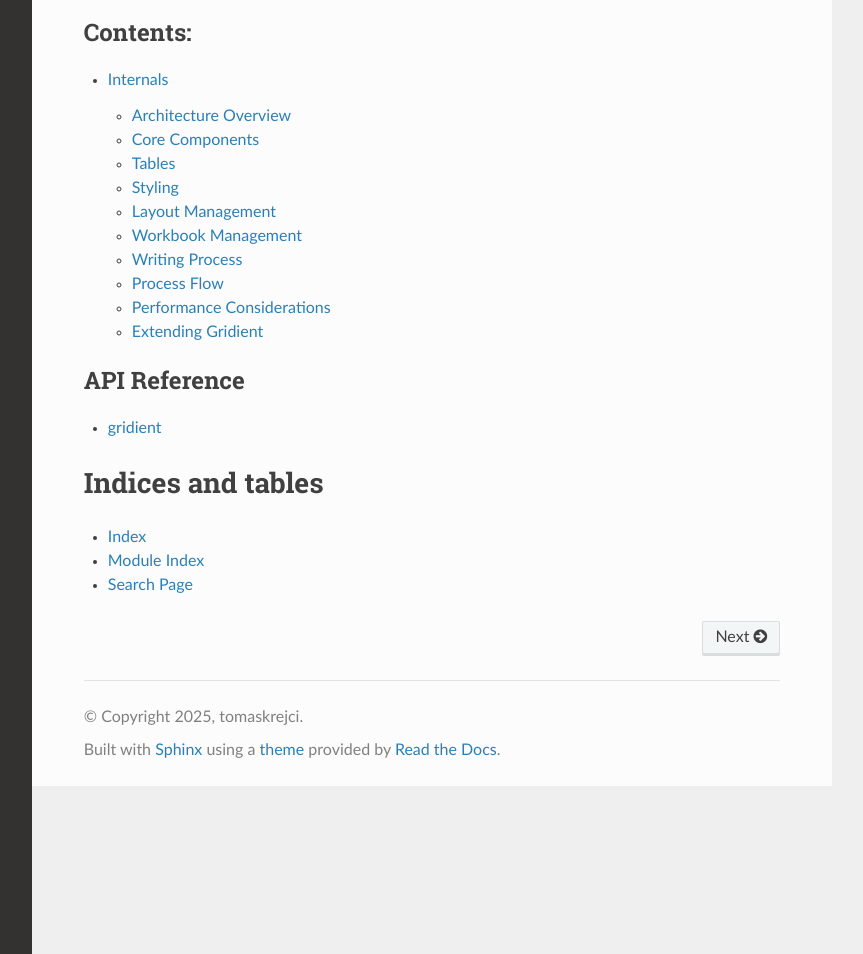
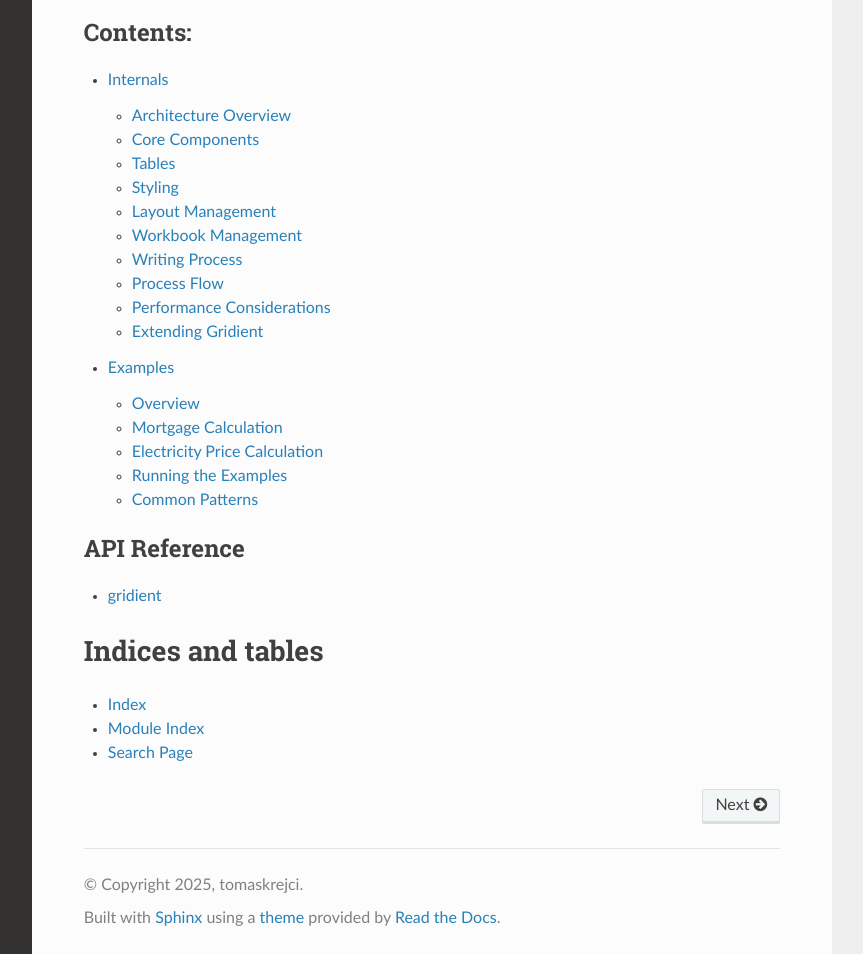
Before and after one commit to tomas789/gridient, a Sphinx documentation site: the page built from docs/source/index.rst, in a window 1280 px wide and 1218 px high, cut to the strip 264-1218 px from the top of the window. Shown: the whole strip, without its empty margins (268-1131 px from the left). Built offline with Sphinx 7.4.7 and the Read the Docs theme 3.1.0, drawn with Linux system fonts in a browser that asks for light colours; some of the changed lines change nothing that is shown.

Commit message:
Examples docs

```diff
--- /dev/null
+++ b/docs/source/examples.rst
@@ -0,0 +1,72 @@
+.. _examples:
+
+Examples
+========
+
+.. contents:: Table of Contents
+   :local:
+   :depth: 2
+
+Overview
+--------
+
+The Gridient package includes example scripts that demonstrate how to use the library for various practical applications. These examples showcase different features and patterns for working with the library.
+
+Mortgage Calculation
+-------------------
+
+The ``examples/house_mortgage.py`` example demonstrates a mortgage calculation with an amortization schedule. This example showcases:
+
+* Creating parameter tables with loan amount, interest rate, and term
+* Using Excel's PMT function to calculate monthly payments
+* Building a complete amortization schedule with principal and interest breakdown
+* Using nested stacks for layout organization (vertical and horizontal arrangements)
+* Formatting currency values appropriately
+
+The output includes both the input parameters and a detailed month-by-month amortization table that shows how the loan balance changes over time, with a breakdown of interest and principal portions of each payment.
+
+Electricity Price Calculation
+----------------------------
+
+The ``examples/house_power_price.py`` example calculates electricity costs based on hourly consumption and variable pricing. Features demonstrated include:
+
+* Integration with pandas for data input (converting Series to ExcelSeries)
+* Working with time series data (hourly electricity consumption and pricing)
+* Conditional calculations using IF formulas for different tariff periods
+* Currency conversion calculations
+* Aggregation using SUM formulas across a series
+
+The example creates a workbook with hourly electricity consumption, price data in multiple currencies, and calculates total costs with different tariff rates applied based on the time of day.
+
+Running the Examples
+-------------------
+
+To run the examples, navigate to the examples directory and execute the Python scripts:
+
+.. code-block:: bash
+
+    python examples/house_mortgage.py
+    python examples/house_power_price.py
+
+Each example will generate an Excel file in the current directory with the calculated results.
+
+Common Patterns
+--------------
+
+Both examples demonstrate the core workflow of using Gridient:
+
+1. **Define values and formulas**
+
+   Create ``ExcelValue`` objects for parameters and use operations or ``ExcelFormula`` for calculations.
+
+2. **Organize data into series and tables**
+
+   Group related values into ``ExcelSeries`` and then into tables for structured presentation.
+
+3. **Create layout structure with stacks**
+
+   Use ``ExcelStack`` to arrange components in vertical or horizontal sequences.
+
+4. **Generate the Excel workbook**
+
+   Create an ``ExcelWorkbook``, add components to sheets, and write the output.
--- a/docs/source/index.rst
+++ b/docs/source/index.rst
@@ -13,6 +13,7 @@ Welcome to gridient's documentation!
    :caption: Contents:
 
    internals
+   examples
 
 .. toctree::
    :maxdepth: 1
```
